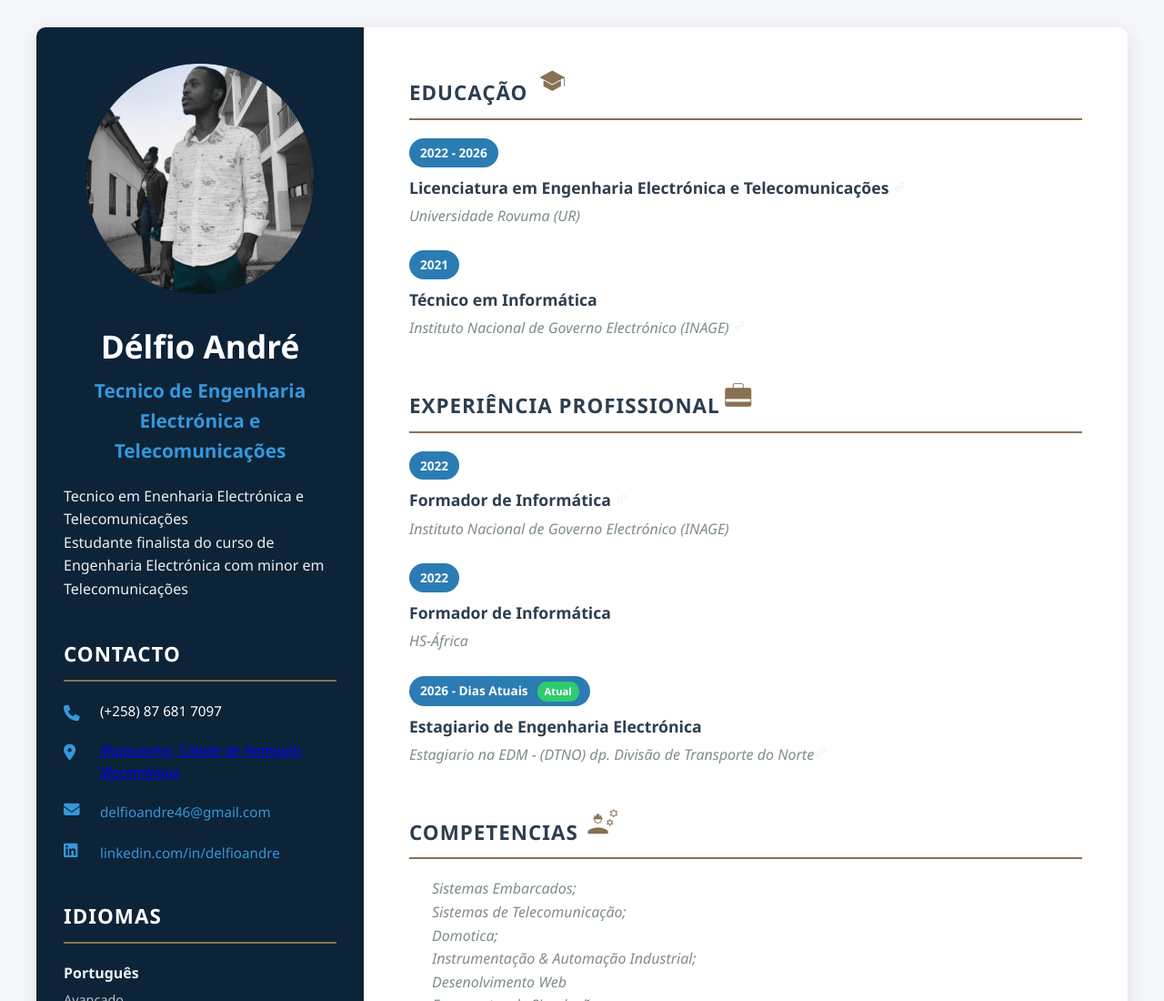
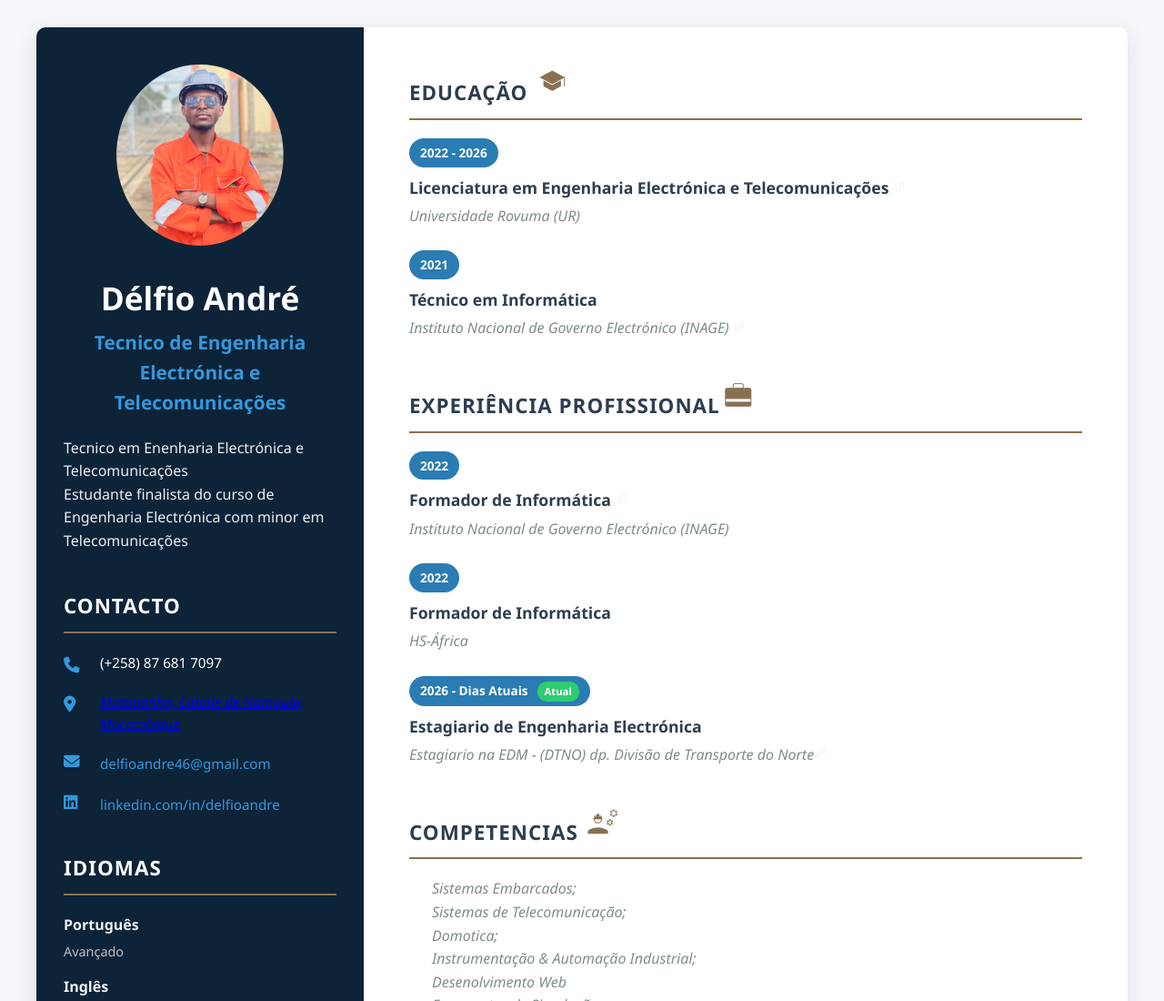
Before and after one commit to DelfioAndre/Portifolio, a plain HTML site: page index.html in a window 1280 px wide. Shown: the top 1100 px of the page at 91% size. Drawn offline with nearby package versions, Linux system fonts and the light colour scheme.

Commit message:
alteracao do perfil pro

```diff
--- a/index.html
+++ b/index.html
@@ -21,7 +21,7 @@
         <div class="left-column">
             <div id="perfil">
                 <!--Foto de Perfil-->
-                <img src="img/perfil.png" class="foto" alt="perfil">
+                <img src="img/Pro.png" class="foto" alt="perfil">
 
                 <!-- Nome e Cargo -->
                 <div class="name-title">
```
Also changed, not shown: img/Pro.png (added), img/perfilPro.png (added).
